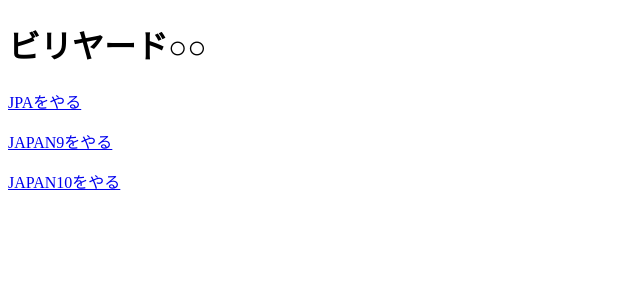
After one commit to JunJon09/billiard, a Flask app: template templates/index.html in a window 1280 px wide. The commit adds this page. Shown: the top 300 px of the page, without its empty margins (0-640 px from the left). Run offline with Flask 2, Linux system fonts and the light colour scheme; the template is opened without the code that fills it, so the values that code supplies are empty.

Commit message:
初期２

```diff
--- /dev/null
+++ b/main.py
@@ -0,0 +1,25 @@
+from flask import Flask, render_template, jsonify
+app = Flask(__name__)
+app.config["JSON_AS_ASCII"] = False  # 日本語などのASCII以外の文字列を返したい場合は、こちらを設定しておく
+
+# http://127.0.0.1:5000/
+@app.route('/')
+def index():
+    return render_template("index.html")
+
+@app.route('/jpa')
+def jpa():
+    return render_template("jpa.html")
+
+@app.route('/japan9')
+def japan9():
+    return render_template("japan9.html")
+
+@app.route('/japan10')
+def japan10():
+    return render_template("japan10.html")
+
+
+if __name__ == "__main__":
+    # debugモードが不要の場合は、debug=Trueを消してください
+    app.run(debug=True)
--- /dev/null
+++ b/templates/index.html
@@ -0,0 +1,29 @@
+<!DOCTYPE html>
+<html lang="en">
+<head>
+  <meta charset="UTF-8">
+  <meta http-equiv="X-UA-Compatible" content="IE=edge">
+  <meta name="viewport" content="width=device-width, initial-scale=1.0">
+  <title>title</title>
+</head>
+<body>
+  <main>
+    <div class="top">
+      <h1>ビリヤード○○</h1>
+    </div>
+    <section>
+      <div class="JPA">
+        <a href="jpa"><p>JPAをやる</p></a>
+      </div>
+      <div class="JAPAN9">
+        <a href="japan9"><p>JAPAN9をやる</p></a>
+      </div>
+      <div class="JAPAN10">
+        <a href="japan10"><p>JAPAN10をやる</p></a>
+      </div>
+    </section>
+  </main>
+
+
+</body>
+</html>
--- a/index.html
+++ b/templates/jpa.html
@@ -4,9 +4,10 @@
   <meta charset="UTF-8">
   <meta http-equiv="X-UA-Compatible" content="IE=edge">
   <meta name="viewport" content="width=device-width, initial-scale=1.0">
-  <title>title</title>
+  <title>Document</title>
 </head>
 <body>
-  <h1>aaaaaa</h1>
+  <h1>JPA</h1>
+
 </body>
 </html>
```
Also changed, not shown: templates/japan10.html (added), templates/japan9.html (added).
